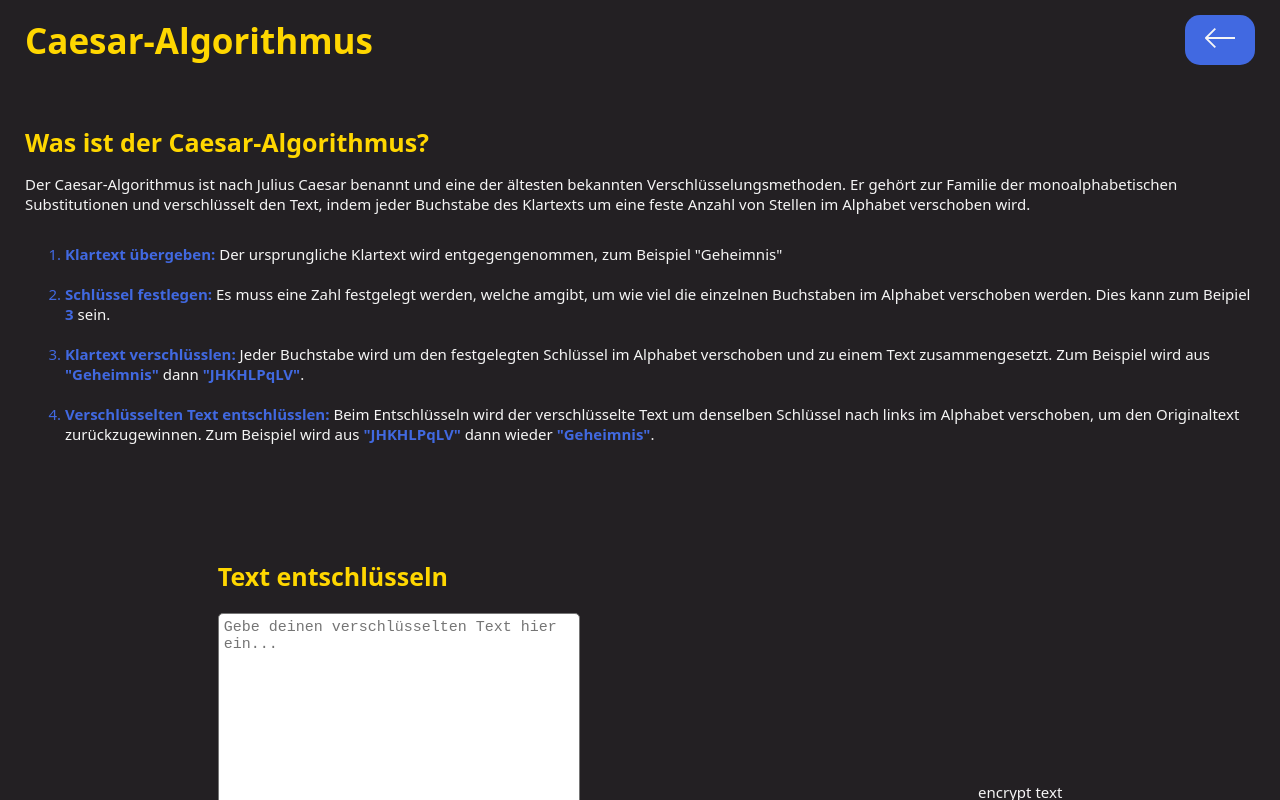
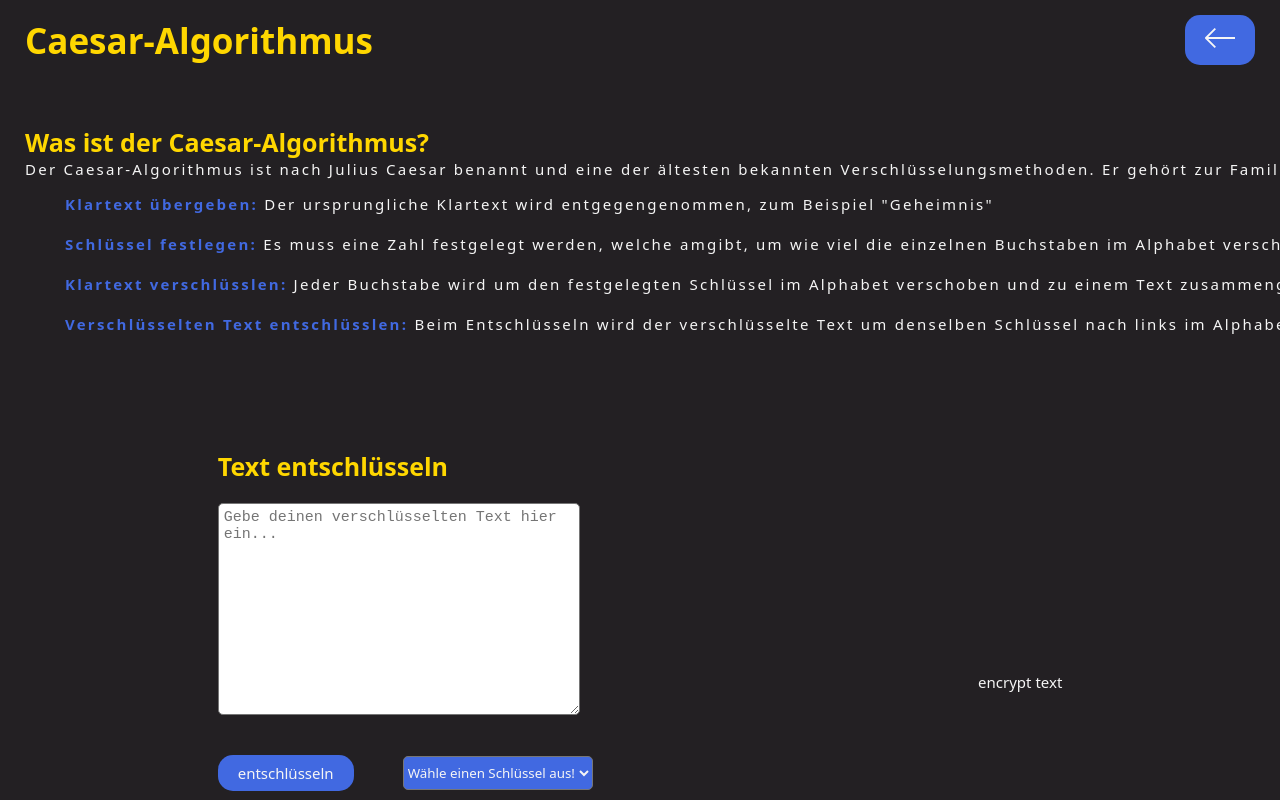
Before and after one commit to LouisLohmer/Caesar-Algorithmus, a Vue app in the folder caesar-algorithm/: page / in a window 1280 px wide. Both pictures are taken after a click on the button 1220 px from the left and 40 px from the top of the page. Shown: the top 800 px of the page. Built offline with nearby package versions, Linux system fonts and the light colour scheme; a web font is replaced by a local one.

Commit message:
add typewriter animation

```diff
--- a/caesar-algorithm/src/components/textComponent.vue
+++ b/caesar-algorithm/src/components/textComponent.vue
@@ -3,7 +3,7 @@
 <template>
   <div class="text-column">
     <h2>Was ist der Caesar-Algorithmus?</h2>
-    <p>
+    <p class="typewriter-animaton">
       Der Caesar-Algorithmus ist nach Julius Caesar benannt und eine der
       ältesten bekannten Verschlüsselungsmethoden. Er gehört zur Familie der
       monoalphabetischen Substitutionen und verschlüsselt den Text, indem jeder
@@ -11,25 +11,25 @@
       verschoben wird.
     </p>
     <ol>
-      <li>
+      <li class="typewriter-animaton">
         <b>Klartext übergeben:</b> Der ursprungliche Klartext wird
         entgegengenommen, zum Beispiel "Geheimnis"
       </li>
-      <li>
+      <li class="typewriter-animaton">
         <b>Schlüssel festlegen:</b> Es muss eine Zahl festgelegt werden, welche
         amgibt, um wie viel die einzelnen Buchstaben im Alphabet verschoben
         werden. Dies kann zum Beipiel <b>3</b> sein.
       </li>
-      <li>
+      <li class="typewriter-animaton">
         <b>Klartext verschlüsslen:</b> Jeder Buchstabe wird um den festgelegten
         Schlüssel im Alphabet verschoben und zu einem Text zusammengesetzt. Zum
         Beispiel wird aus <b>"Geheimnis"</b> dann <b>"JHKHLPqLV"</b>.
       </li>
-      <li>
+      <li class="typewriter-animaton">
         <b>Verschlüsselten Text entschlüsslen:</b> Beim Entschlüsseln wird der
         verschlüsselte Text um denselben Schlüssel nach links im Alphabet
         verschoben, um den Originaltext zurückzugewinnen. Zum Beispiel wird aus
-        <b>"JHKHLPqLV"</b> dann wieder <b>"Geheimnis"</b>.
+        <b>"JHKHLPqLV"</b> dann wieder <b class="blink-caret-animation">"Geheimnis"</b>
       </li>
     </ol>
   </div>
@@ -43,6 +43,21 @@
   padding: 15px 25px 15px 25px;
 }
 
+.typewriter-animaton {
+  overflow: hidden;
+  white-space: nowrap;
+  margin: 0 auto;
+  letter-spacing: .15em;
+  animation:
+    typing 3.5s steps(40, end)
+}
+
+.blink-caret-animation {
+  border-right: .15em solid var(--imperial-gold);
+  animation:
+    blink-caret .75s step-end infinite;
+}
+
 ol li::marker {
   color: var(--royalblue);
 }
@@ -50,4 +65,16 @@
 ol li {
   padding-bottom: 20px;
 }
+
+/* The typing effect */
+@keyframes typing {
+  from { width: 0 }
+  to { width: 100% }
+}
+
+/* The typewriter cursor effect */
+@keyframes blink-caret {
+  from, to { border-color: transparent }
+  50% { border-color: orange; }
+}
 </style>
```
